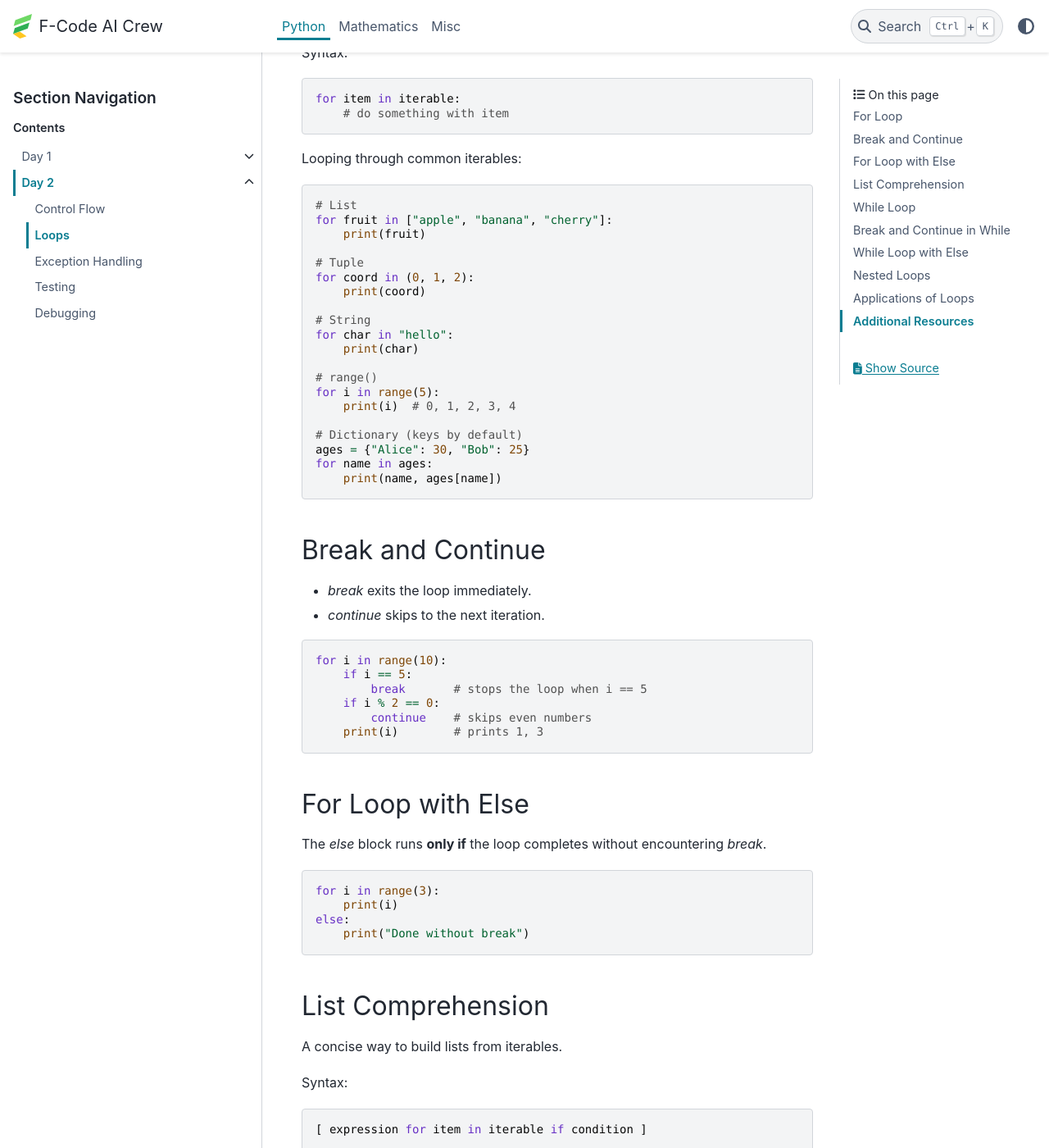
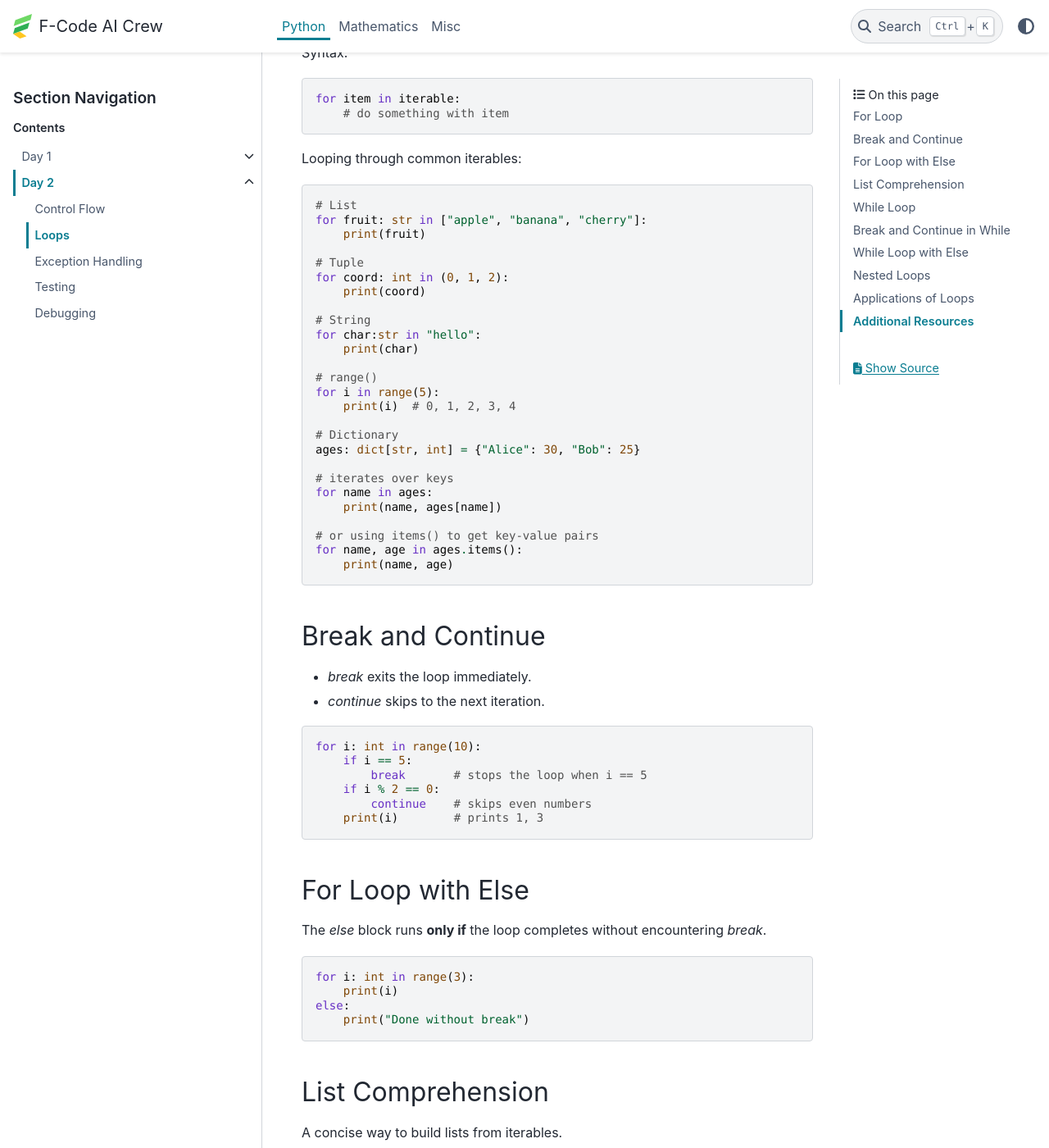
Before and after one commit to F-Code-AI-Crew/Training, a Sphinx documentation site: the page built from docs/python_docs/day_02/loops.rst, in a window 1280 px wide and 1400 px high, scrolled down 354 px. Shown: the whole window at 82% size. Built offline with Sphinx 7.4.7 and the PyData theme 0.15.4, drawn with Linux system fonts in a browser that asks for light colours; some of the changed text lies outside the part shown.

Commit message:
feat(python-docs): edit day 2 python

```diff
--- a/docs/python_docs/day_02/loops.rst
+++ b/docs/python_docs/day_02/loops.rst
@@ -20,25 +20,31 @@ Looping through common iterables:
 .. code-block:: python
 
     # List
-    for fruit in ["apple", "banana", "cherry"]:
+    for fruit: str in ["apple", "banana", "cherry"]:
         print(fruit)
 
     # Tuple
-    for coord in (0, 1, 2):
+    for coord: int in (0, 1, 2):
         print(coord)
 
     # String
-    for char in "hello":
+    for char:str in "hello":
         print(char)
 
     # range()
     for i in range(5):
         print(i)  # 0, 1, 2, 3, 4
 
-    # Dictionary (keys by default)
-    ages = {"Alice": 30, "Bob": 25}
+    # Dictionary
+    ages: dict[str, int] = {"Alice": 30, "Bob": 25}
+
+    # iterates over keys
     for name in ages:
         print(name, ages[name])
+
+    # or using items() to get key-value pairs
+    for name, age in ages.items():
+        print(name, age)
 
 Break and Continue
 ~~~~~~~~~~~~~~~~~~
@@ -48,7 +54,7 @@ Break and Continue
 
 .. code-block:: python
 
-    for i in range(10):
+    for i: int in range(10):
         if i == 5:
             break       # stops the loop when i == 5
         if i % 2 == 0:
@@ -62,7 +68,7 @@ The `else` block runs **only if** the loop completes without encountering `break
 
 .. code-block:: python
 
-    for i in range(3):
+    for i: int in range(3):
         print(i)
     else:
         print("Done without break")
@@ -82,8 +88,8 @@ Example:
 
 .. code-block:: python
 
-    squares = [x*x for x in range(6)]      # [0, 1, 4, 9, 16, 25]
-    evens  = [x for x in range(10) if x%2==0]  # [0, 2, 4, 6, 8]
+    squares: list[int] = [x*x for x in range(6)]      # [0, 1, 4, 9, 16, 25]
+    evens: list[int]  = [x for x in range(10) if x%2==0]  # [0, 2, 4, 6, 8]
 
 While Loop
 ~~~~~~~~~~
@@ -101,7 +107,7 @@ Loop termination condition: when `condition` becomes `False`.
 
 .. code-block:: python
 
-    count = 3
+    count: int = 3
     while count > 0:
         print(count)
         count -= 1
@@ -111,7 +117,7 @@ Break and Continue in While
 
 .. code-block:: python
 
-    n = 0
+    n: int = 0
     while True:
         n += 1
         if n == 3:
@@ -127,7 +133,7 @@ While Loop with Else
 
 .. code-block:: python
 
-    i = 0
+    i: int = 0
     while i < 3:
         print(i)
         i += 1
@@ -141,8 +147,8 @@ You can place loops inside loops for multi-dimensional iteration:
 
 .. code-block:: python
 
-    for i in range(3):
-        for j in range(2):
+    for i: int in range(3):
+        for j: int in range(2):
             print(f"i={i}, j={j}")
 
 Applications of Loops
@@ -152,16 +158,16 @@ Applications of Loops
 
   .. code-block:: python
 
-      names = ["Anna", "Ben", "Cara"]
-      for name in names:
+      names: list[str] = ["Anna", "Ben", "Cara"]
+      for name: str in names:
           print(name.upper())
 
 - **Calculating sum**:
 
   .. code-block:: python
 
-      total = 0
-      for num in [1, 2, 3, 4]:
+      total: int = 0
+      for num: int in [1, 2, 3, 4]:
           total += num
       print(total)  # 10
 
@@ -169,9 +175,9 @@ Applications of Loops
 
   .. code-block:: python
 
-      target = 7
-      found = False
-      for x in range(10):
+      target: int = 7
+      found: bool = False
+      for x: int in range(10):
           if x == target:
               found = True
               break
@@ -181,8 +187,8 @@ Applications of Loops
 
   .. code-block:: python
 
-      text = "Hello World"
-      vowels = [ch for ch in text if ch.lower() in "aeiou"]
+      text: str = "Hello World"
+      vowels: list[str] = [ch for ch in text if ch.lower() in "aeiou"]
       print(vowels)  # ['e', 'o', 'o']
 
 Additional Resources
--- a/docs/python_docs/day_02/scripts/control_flow_loops.py
+++ b/docs/python_docs/day_02/scripts/control_flow_loops.py
@@ -1,4 +1,4 @@
-def is_prime(n):
+def is_prime(n: int) -> bool:
     if n <= 1:
         return False
     for i in range(2, int(n**0.5) + 1):
@@ -6,12 +6,12 @@ def is_prime(n):
             return False
     return True
 
-def print_result(n):
+def print_result(n: int):
     if is_prime(n):
         print(f"{n} is a prime number.")
     else:
         print(f"{n} is not a prime number.")
 
-data = [2, 3, 4, 5, 6, 7]
+data: list[int] = [2, 3, 4, 5, 6, 7]
 for num in data:
     print_result(num)
--- a/docs/python_docs/day_02/scripts/debug.py
+++ b/docs/python_docs/day_02/scripts/debug.py
@@ -1,24 +1,32 @@
-def calculate_average(scores):
-    total = 0
-    for score in scores:
-        if isinstance(score, int):
-            total += score
-    average = total / len(scores)
-    return average
+import pdb
+
+def sum_odds_until(n: int) -> int:
+    total: int = 0
+    current: int = 1
+
+    while total < n:
+        pdb.set_trace()
+        total += current
+        current += 2
+
+    return total
 
 # Revised Version
-def calculate_average2(scores):
-    try:
-        total = 0
-        numLen = 0
-        for score in scores:
-            if isinstance(score, int):
-                total += score
-                numLen += 1
-        average = total / numLen
-        return average
-    except ZeroDivisionError:
-        return "Error: No valid scores to calculate average!"
+def sum_odds_until_fixed(n: int) -> int:
+    total: int = 0
+    current: int = 1
 
-grades = [80, 90, 100, "A"]
-print("Average grade:", calculate_average(grades))
+    while total + current <= n:
+        pdb.set_trace()
+        total += current
+        current += 2
+
+    # while True:
+    #     total += current
+    #     current += 2
+    #     if total + current > n:
+    #         break
+    return total
+
+print(sum_odds_until(10))
+print(sum_odds_until_fixed(10))
--- a/docs/python_docs/day_02/scripts/exception_handling.py
+++ b/docs/python_docs/day_02/scripts/exception_handling.py
@@ -1,4 +1,4 @@
-def process_and_divide(data, index, divisor):
+def process_and_divide(data: list[str], index: int, divisor: int) -> str:
     try:
         raw = data[index]
         print(f"Get raw = {raw}")
--- a/docs/python_docs/day_02/test.rst
+++ b/docs/python_docs/day_02/test.rst
@@ -140,7 +140,7 @@ Example: Testing a `factorial` function
 
 .. code-block:: python
 
-    def factorial(n):
+    def factorial(n: int) -> int:
         if n < 0:
             raise ValueError("n must be >= 0")
         return 1 if n < 2 else n * factorial(n-1)
```
Also changed, not shown: other parts of docs/python_docs/day_02/test.rst (+2 -2 lines), docs/python_docs/day_02/control_flow.rst (+6 -6 lines), docs/python_docs/day_02/debug.rst (+9 -8 lines), docs/python_docs/day_02/exception_handling.rst (+1 -49 lines).
